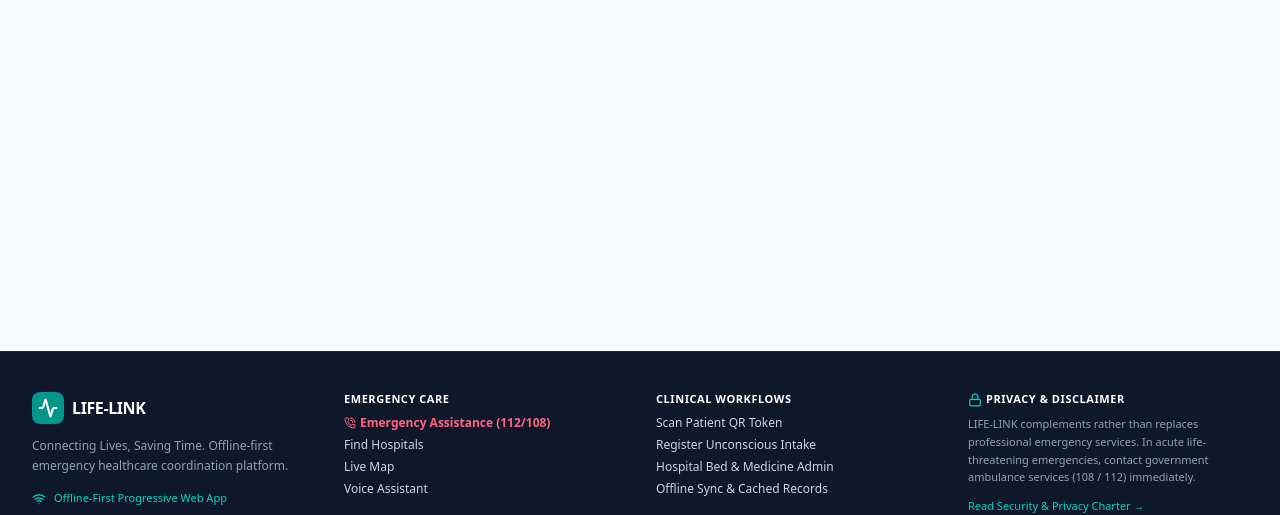
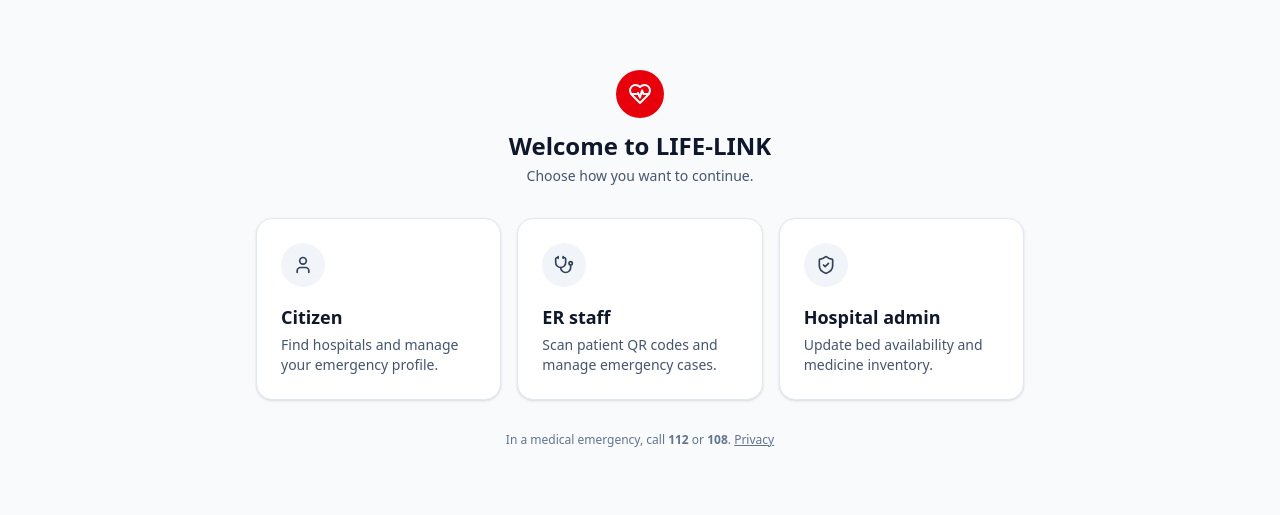
Before and after one commit to Anushreeks-2007/LIFE-LINK, a React (Vite) app: page /select-role in a window 1280 px wide. Shown: the part 174-689 px from the top of the page. Built offline with nearby package versions, Linux system fonts and the light colour scheme; no server answers.

Commit message:
Added login and signin page

```diff
--- a/src/App.jsx
+++ b/src/App.jsx
@@ -52,14 +52,14 @@ export default function App() {
                 <Routes>
                   {/* Public */}
                   <Route path="/auth" element={<AuthPage />} />
+                  <Route path="/select-role" element={<RoleSelectPage />} />
+                  <Route path="/login/:role" element={<RoleLoginPage />} />
                   <Route path="/reset-password" element={<ResetPasswordPage />} />
                   <Route path="/privacy-help" element={<PrivacyHelpPage />} />
 
                   {/* Any signed-in user */}
                   <Route element={<RequireAuth />}>
                     <Route path="/" element={<LandingPage />} />
-                    <Route path="/select-role" element={<RoleSelectPage />} />
-                    <Route path="/login/:role" element={<RoleLoginPage />} />
                     <Route path="/hospitals" element={<HospitalDiscoveryPage />} />
                     <Route path="/hospitals/:id" element={<HospitalDetailsPage />} />
                     <Route path="/map" element={<InteractiveHospitalMapPage />} />
```
